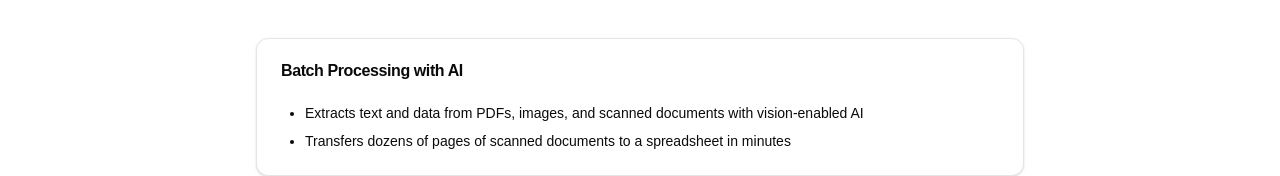
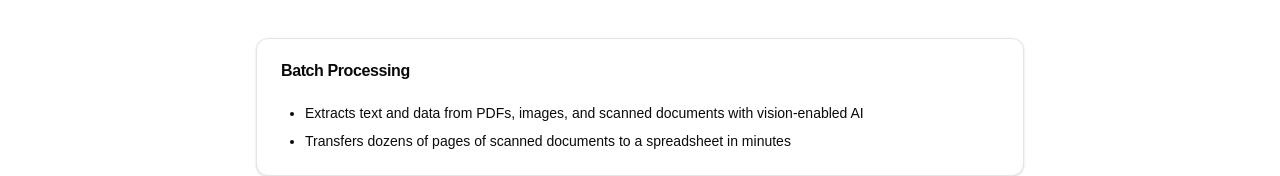
Before and after one commit to SimbaBuilds/SheetAssist_Frontend, a Next.js app: page /demos in a window 1280 px wide. Shown: the part 166-342 px from the top of the page. Built offline with nearby package versions, Linux system fonts and the light colour scheme; no server answers.

Commit message:
Update DemosPage.tsx

```diff
--- a/components/public/DemosPage.tsx
+++ b/components/public/DemosPage.tsx
@@ -58,7 +58,7 @@ const demoVideos: Record<string, VideoDemo[]> = {
 
 const demoFeatures = [
   {
-    title: "Batch Processing with AI",
+    title: "Batch Processing",
     description: "Vision-Enabled Document Processing",
     details: [
       "Extracts text and data from PDFs, images, and scanned documents with vision-enabled AI",
```
